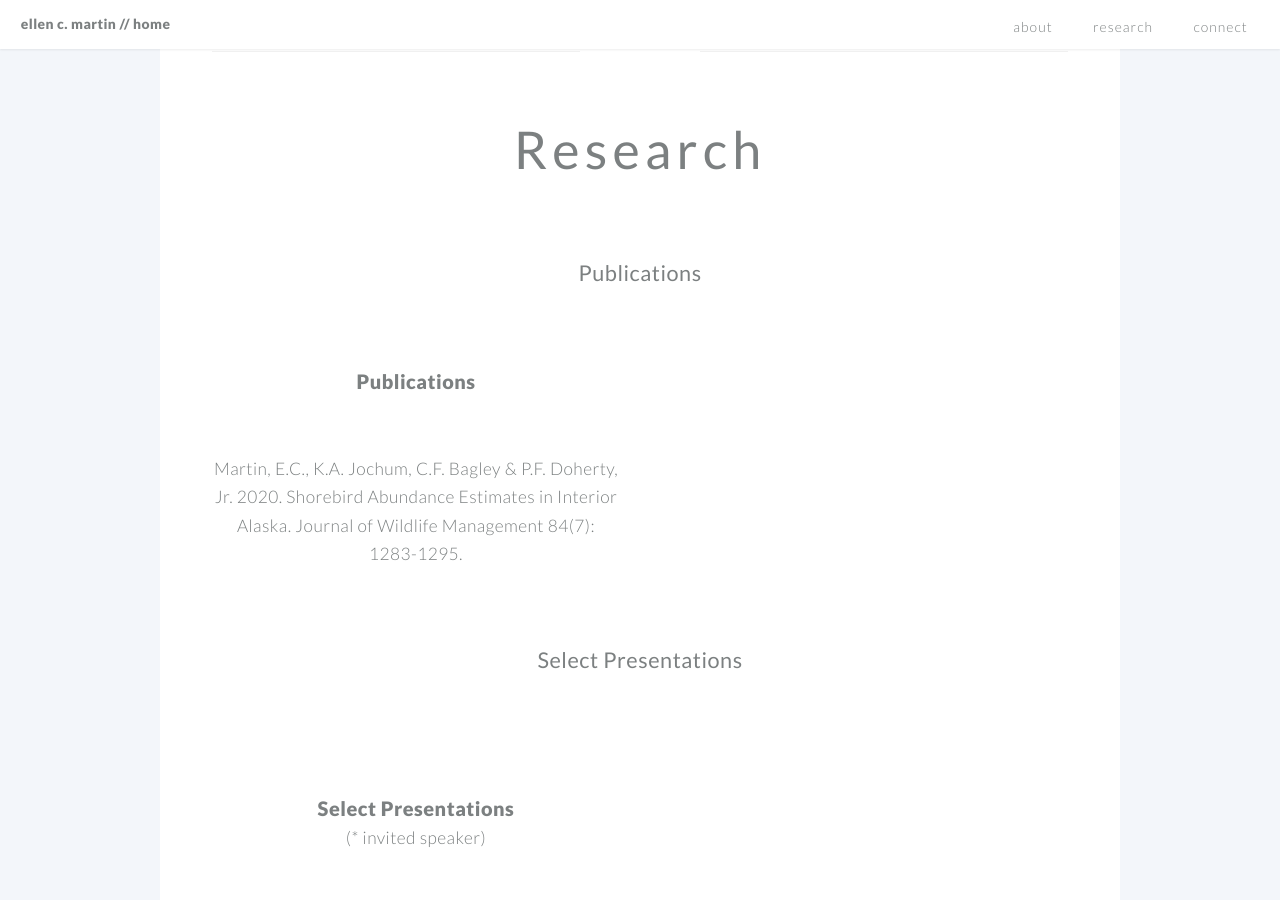
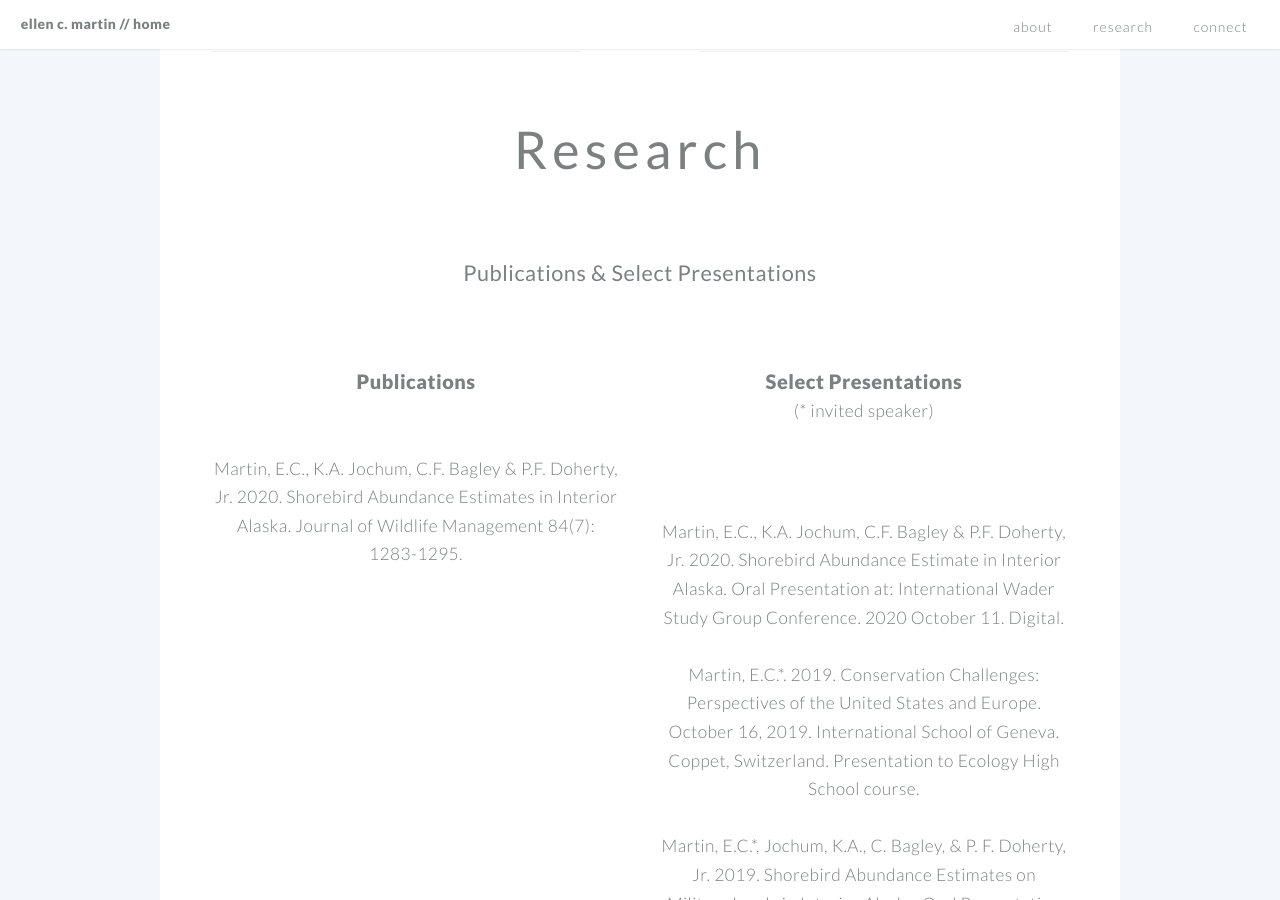
Before and after one commit to EllenCMartin/EllenCMartin.github.io, a Jekyll site: the page built from index.md, in a window 1280 px wide and 900 px high, scrolled down 1606 px. Built offline with Jekyll 4.4.1, drawn with Linux system fonts in a browser that asks for light colours; part of the change alters nothing that is shown.

```diff
--- a/_data/Research.yml
+++ b/_data/Research.yml
@@ -2,12 +2,9 @@
 # in the root directory
 
 Research:
-  - category: Publications
+  - category: Publications & Select Presentations
     items:
       - item: publications.html
-
-  - category: Select Presentations
-    items:
       - item: presentations.html
 
   - category: PhD Research
```
